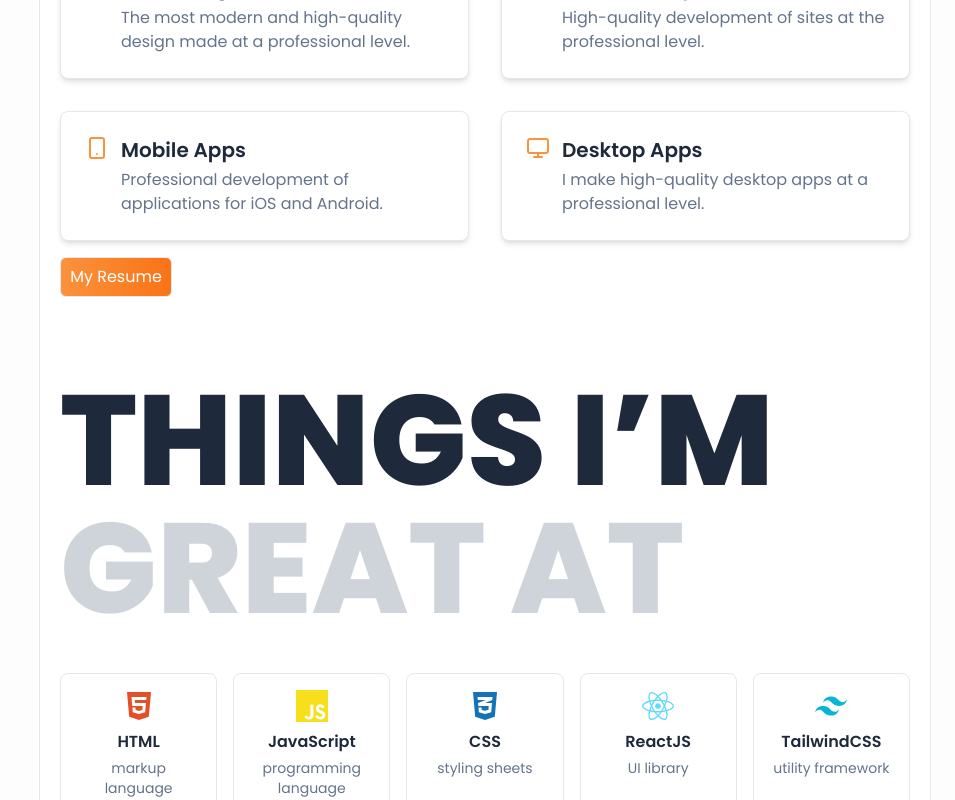
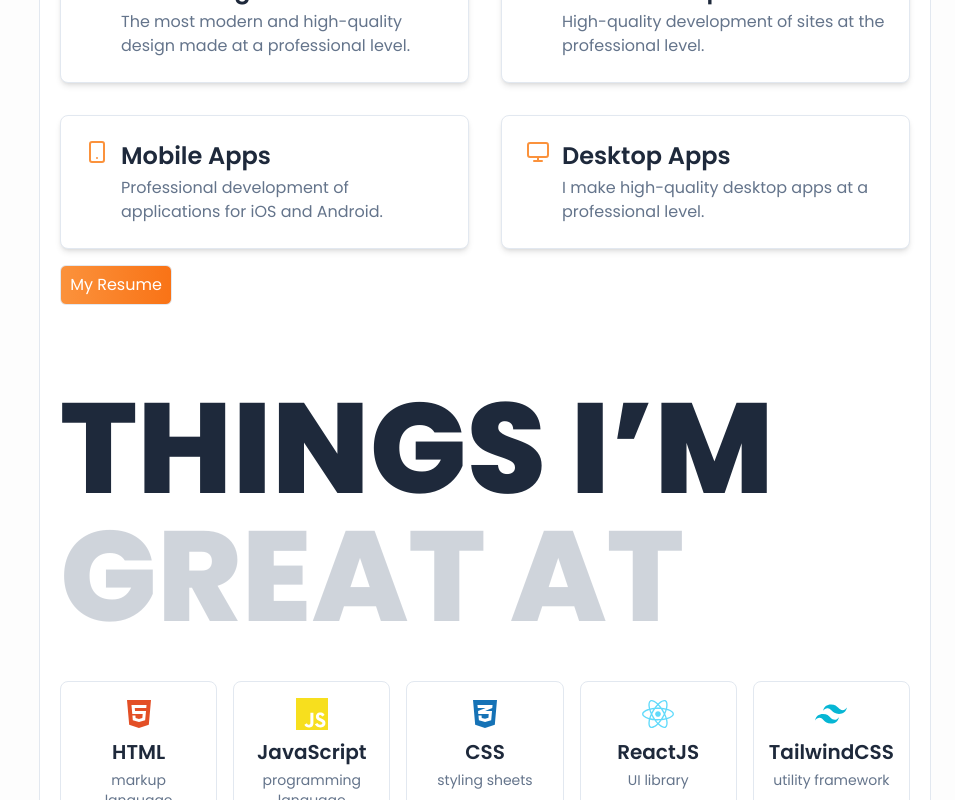
Before and after one commit to AmineCoder30/AmineFlio, a React (Vite) app: page / in a window 1280 px wide. Shown: the part 1220-2020 px from the top of the page, without its empty margins (325-1280 px from the left). Built offline with nearby package versions, Linux system fonts and the light colour scheme; no server answers; the HTML template or start-up script is replaced by a standard one.

Commit message:
Add files via upload

```diff
--- a/src/components/layout/About.jsx
+++ b/src/components/layout/About.jsx
@@ -1,4 +1,3 @@
-import React from "react";
 import Title from "../ui/Title";
 import ServiceCard from "../ui/ServicesCard";
 import services from "../../constants/servicesList";
@@ -21,19 +20,25 @@ function About() {
 
       <div className="flex gap-5 md:gap-10 mt-16">
         <div className="text-text">
-          <h2 className="text-4xl md:text-5xl lg:text-7xl font-extrabold">+4</h2>
+          <h2 className="text-4xl md:text-5xl lg:text-7xl font-extrabold">
+            +4
+          </h2>
           <p className="text-text-secondary uppercase text-sm sm:text-lg break-words">
             Years of <br /> Experience
           </p>
         </div>
         <div className="text-text">
-          <h2 className="text-4xl md:text-5xl lg:text-7xl font-extrabold">+40</h2>
+          <h2 className="text-4xl md:text-5xl lg:text-7xl font-extrabold">
+            +40
+          </h2>
           <p className="text-text-secondary uppercase text-sm sm:text-lg break-words">
             Projects <br /> Completed
           </p>
         </div>
         <div className="text-text">
-          <h2 className="text-4xl md:text-5xl lg:text-7xl font-extrabold">+10</h2>
+          <h2 className="text-4xl md:text-5xl lg:text-7xl font-extrabold">
+            +10
+          </h2>
           <p className="text-text-secondary uppercase text-sm sm:text-lg break-words">
             WORLDWIDE <br /> CLIENTS
           </p>
@@ -56,7 +61,7 @@ function About() {
         type="submit"
         className="cursor-pointer mt-4 text-white bg-gradient-to-r from-accent to-accent-hover w-28 h-10 rounded-md border border-border hover:scale-105 duration-200  hover:border-border hover:from-accent-hover hover:to-accent"
       >
-        <a href="" download={resume}>
+        <a href="" className="w-full h-full" download={resume}>
           My Resume
         </a>
       </button>
--- a/src/components/layout/Contact.jsx
+++ b/src/components/layout/Contact.jsx
@@ -1,4 +1,4 @@
-import React, { useRef, useState } from "react";
+import { useRef, useState } from "react";
 import emailjs from "@emailjs/browser";
 import Title from "../ui/Title";
 import { useAnimation } from "../../hooks/useAnimation";
@@ -170,6 +170,7 @@ function Contact() {
               loading="lazy"
               referrerPolicy="no-referrer-when-downgrade"
               className="w-full h-full"
+              title="Google Map of Meknes, Morocco"
             ></iframe>
           </div>
           <div className="mt-6 space-y-4">
--- a/src/components/layout/SideBar.jsx
+++ b/src/components/layout/SideBar.jsx
@@ -54,6 +54,7 @@ function SideBar() {
                     target="_blank"
                     rel="noreferrer"
                     className="text-text-secondary hover:text-accent"
+                    aria-label={item.name}
                   >
                     {item.icon}
                   </a>
--- a/src/components/layout/Skills.jsx
+++ b/src/components/layout/Skills.jsx
@@ -20,9 +20,9 @@ function Skills() {
               className="flex flex-col items-center p-4 bg-card-bg border border-border rounded-lg hover:shadow-lg transition-shadow opacity-100"
             >
               <div className="text-accent mb-2">{tech.icon}</div>
-              <h3 className="text-text font-semibold text-center">
+              <h4 className="text-text text-xl font-semibold text-center">
                 {tech.name}
-              </h3>
+              </h4>
               <p className="text-text-secondary text-sm text-center mt-1">
                 {tech.description}
               </p>
--- a/src/components/ui/Footer.jsx
+++ b/src/components/ui/Footer.jsx
@@ -1,5 +1,3 @@
-import React from "react";
-
 function Footer() {
   return (
     <div className="w-full py-3 text-center text-text">
@@ -9,11 +7,11 @@ function Footer() {
           href="https://github.com/AmineCoder30"
           target="_blank"
           rel="noopener noreferrer"
-          className="text-accent"
+          className="text-accent underline hover:text-accent-hover transition-colors duration-300"
+          title="Visit my GitHub profile"
         >
           {" "}
           Mohamed Amine😁{""}
-
         </a>
         ©Copyright 2025
       </p>
--- a/src/components/ui/ServicesCard.jsx
+++ b/src/components/ui/ServicesCard.jsx
@@ -14,7 +14,7 @@ const ServiceCard = ({ Icon, title, description }) => {
         <Icon />
       </div>
       <div>
-        <h3 className="text-xl font-semibold mb-1">{title}</h3>
+        <h3 className="text-2xl font-semibold mb-1">{title}</h3>
         <p className="text-text-secondary">{description}</p>
       </div>
     </div>
```
